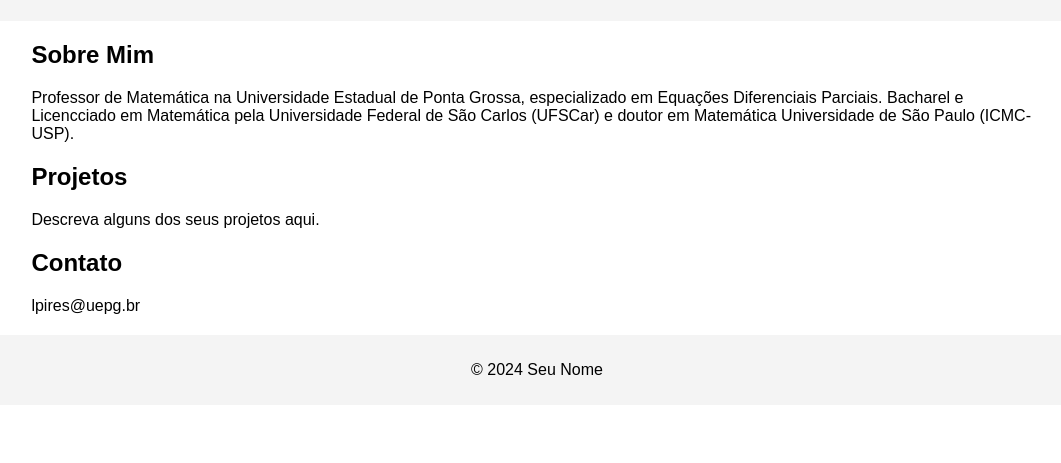
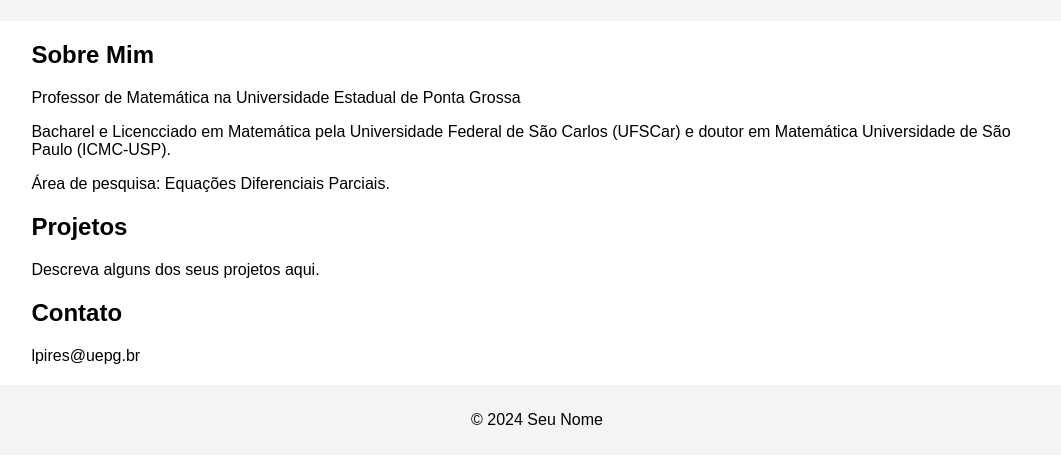
Before and after one commit to 00leopires/LeonardoPires, a plain HTML site: page index.html in a window 1280 px wide. Shown: the part 107-570 px from the top of the page, without its empty margins (103-1164 px from the left). Drawn offline with Linux system fonts and the light colour scheme.

Commit message:
Update index.html

```diff
--- a/index.html
+++ b/index.html
@@ -19,8 +19,10 @@
   <div class="container">
     <section>
       <h2>Sobre Mim</h2>
-      <p> Professor de Matemática na Universidade Estadual de Ponta Grossa, especializado em Equações Diferenciais Parciais.
-      Bacharel e Licencciado em Matemática pela Universidade Federal de São Carlos (UFSCar) e doutor em Matemática Universidade de São Paulo (ICMC-USP).</p>
+      <p> Professor de Matemática na Universidade Estadual de Ponta Grossa<p>
+       <p>Bacharel e Licencciado em Matemática pela Universidade Federal de São Carlos (UFSCar) e doutor em Matemática Universidade de São Paulo (ICMC-USP).<p>
+       <p> Área de pesquisa: Equações Diferenciais Parciais.<p>
+
     </section>
     <section>
       <h2>Projetos</h2>
```
